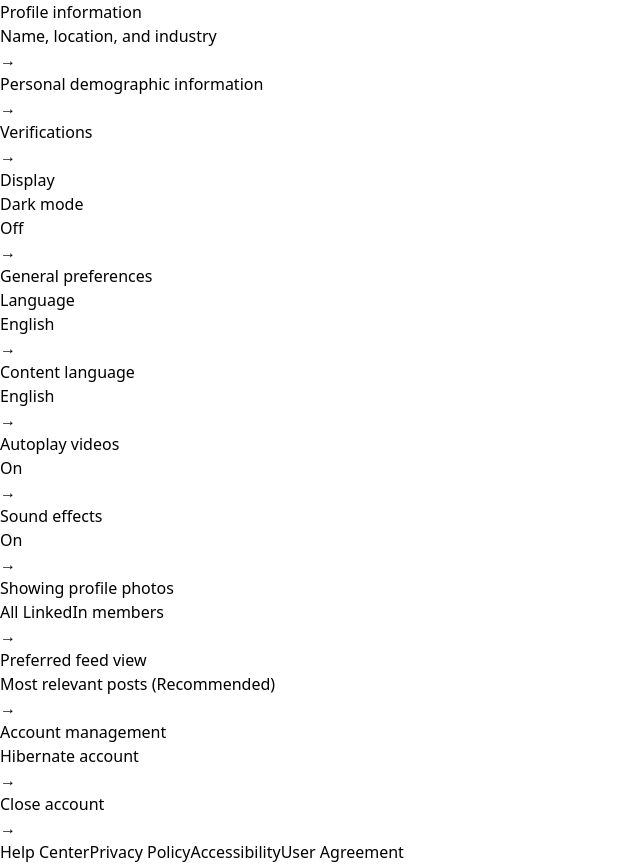
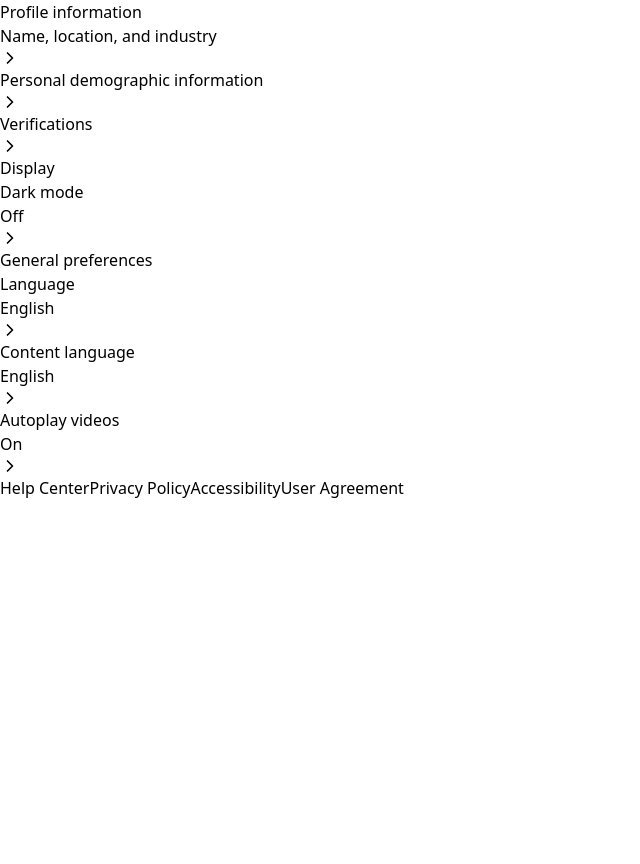
Before and after one commit to Erandi-Hans/SkillPivot-Frontend, a React (Vite) app: page /accountPreferences in a window 1280 px wide. Shown: the whole page, without its empty margins (0-640 px from the left). After the commit the page ends 800 px from the top, so only its background shows below. Built offline with nearby package versions, Linux system fonts and the light colour scheme.

Commit message:
improve code

```diff
--- a/src/components/Studentmaindashboard/Editprofile/Tabs/AccountPreferences/AccountPreferences.jsx
+++ b/src/components/Studentmaindashboard/Editprofile/Tabs/AccountPreferences/AccountPreferences.jsx
@@ -1,79 +1,146 @@
-import React from 'react';
+import React, { useState } from 'react';
+import { ChevronRight, ChevronDown } from 'lucide-react';
 
-
-const SettingRow = ({ title, value, onClick }) => (
+// Moved SettingRow outside to follow best practices and avoid re-render issues
+const SettingRow = ({ id, title, value, children, openSection, toggleSection }) => (
+  <div className="border-b border-gray-100 last:border-0">
     <div
-    onClick={onClick}
-    className="flex items-center justify-between px-2 py-4 transition border-b border-gray-100 rounded-md cursor-pointer group hover:bg-gray-50 last:border-0"
+      onClick={() => toggleSection(id)}
+      className="flex items-center justify-between px-2 py-4 transition rounded-md cursor-pointer group hover:bg-gray-50"
     >
       <div className="flex-1">
-      <p className="text-[15px] font-medium text-gray-800 group-hover:text-blue-600">
+        <p className="text-[15px] font-medium text-gray-800 group-hover:text-blue-600 transition-colors">
           {title}
         </p>
-      {value && <p className="text-sm text-gray-500 mt-0.5">{value}</p>}
+        {/* Show current value only when the section is closed */}
+        {openSection !== id && value && (
+          <p className="text-sm text-gray-500 mt-0.5">{value}</p>
+        )}
       </div>
       <span className="font-light text-gray-400 transition-transform group-hover:translate-x-1">
-      →
+        {openSection === id ? <ChevronDown size={20} /> : <ChevronRight size={20} />}
       </span>
+    </div>
+
+    {/* Expandable Edit Window */}
+    {openSection === id && (
+      <div className="p-5 my-2 border border-gray-100 rounded-lg bg-gray-50 animate-fadeIn">
+        {children}
+      </div>
+    )}
   </div>
 );
 
 const AccountPreferences = () => {
+  const [openSection, setOpenSection] = useState(null);
+  const [darkMode, setDarkMode] = useState("Off");
+  const [language, setLanguage] = useState("English");
+
+  // Toggle logic to open/close sections
+  const toggleSection = (id) => {
+    setOpenSection(openSection === id ? null : id);
+  };
+
+  const handleSave = () => {
+    // Add logic here to update database via API
+    setOpenSection(null);
+  };
+
   return (
     <div className="max-w-2xl pb-10 mx-auto space-y-6">
 
-
+      {/* SECTION 1: Profile Information */}
       <section className="overflow-hidden bg-white border border-gray-200 shadow-sm rounded-xl">
         <div className="p-6">
           <h2 className="mb-4 text-lg font-semibold text-gray-900">Profile information</h2>
           <div className="flex flex-col">
-            <SettingRow title="Name, location, and industry" />
-            <SettingRow title="Personal demographic information" />
-            <SettingRow title="Verifications" />
+            <SettingRow
+              id="name-loc"
+              title="Name, location, and industry"
+              openSection={openSection}
+              toggleSection={toggleSection}
+            >
+              <div className="space-y-4">
+                <p className="text-sm text-gray-600">Update your basic profile identifiers.</p>
+                <div className="grid grid-cols-2 gap-4">
+                  <input type="text" placeholder="First Name" className="p-2 border rounded-md outline-none focus:ring-1 focus:ring-blue-500" />
+                  <input type="text" placeholder="Last Name" className="p-2 border rounded-md outline-none focus:ring-1 focus:ring-blue-500" />
+                </div>
+                <button onClick={handleSave} className="px-4 py-1.5 bg-blue-600 text-white rounded-full text-sm font-semibold hover:bg-blue-700">Save</button>
+              </div>
+            </SettingRow>
+            <SettingRow id="demo" title="Personal demographic information" openSection={openSection} toggleSection={toggleSection} />
+            <SettingRow id="verif" title="Verifications" openSection={openSection} toggleSection={toggleSection} />
           </div>
         </div>
       </section>
 
-
+      {/* SECTION 2: Display */}
       <section className="overflow-hidden bg-white border border-gray-200 shadow-sm rounded-xl">
         <div className="p-6">
           <h2 className="mb-4 text-lg font-semibold text-gray-900">Display</h2>
-          <SettingRow title="Dark mode" value="Off" />
+          <SettingRow
+            id="darkmode"
+            title="Dark mode"
+            value={darkMode}
+            openSection={openSection}
+            toggleSection={toggleSection}
+          >
+            <div className="space-y-3">
+              {["On", "Off"].map((opt) => (
+                <label key={opt} className="flex items-center space-x-3 cursor-pointer">
+                  <input
+                    type="radio"
+                    checked={darkMode === opt}
+                    onChange={() => setDarkMode(opt)}
+                    className="w-4 h-4 text-blue-600"
+                  />
+                  <span className="text-gray-700">{opt}</span>
+                </label>
+              ))}
+              <button onClick={handleSave} className="mt-2 px-4 py-1.5 bg-blue-600 text-white rounded-full text-sm font-semibold">Save</button>
+            </div>
+          </SettingRow>
         </div>
       </section>
 
-
+      {/* SECTION 3: General Preferences */}
       <section className="overflow-hidden bg-white border border-gray-200 shadow-sm rounded-xl">
         <div className="p-6">
           <h2 className="mb-4 text-lg font-semibold text-gray-900">General preferences</h2>
           <div className="flex flex-col">
-            <SettingRow title="Language" value="English" />
-            <SettingRow title="Content language" value="English" />
-            <SettingRow title="Autoplay videos" value="On" />
-            <SettingRow title="Sound effects" value="On" />
-            <SettingRow title="Showing profile photos" value="All LinkedIn members" />
-            <SettingRow title="Preferred feed view" value="Most relevant posts (Recommended)" />
+            <SettingRow
+              id="lang"
+              title="Language"
+              value={language}
+              openSection={openSection}
+              toggleSection={toggleSection}
+            >
+              <select
+                value={language}
+                onChange={(e) => setLanguage(e.target.value)}
+                className="w-full p-2 bg-white border border-gray-300 rounded-md outline-none"
+              >
+                <option>English</option>
+                <option>Sinhala</option>
+                <option>Tamil</option>
+              </select>
+              <button onClick={handleSave} className="mt-4 px-4 py-1.5 bg-blue-600 text-white rounded-full text-sm font-semibold">Update Language</button>
+            </SettingRow>
+
+            {/* You can add more SettingRow components here for other preferences */}
+            <SettingRow id="content-lang" title="Content language" value="English" openSection={openSection} toggleSection={toggleSection} />
+            <SettingRow id="autoplay" title="Autoplay videos" value="On" openSection={openSection} toggleSection={toggleSection} />
           </div>
         </div>
       </section>
 
-
-      <section className="overflow-hidden bg-white border border-gray-200 shadow-sm rounded-xl">
-        <div className="p-6">
-          <h2 className="mb-4 text-lg font-semibold text-gray-900">Account management</h2>
-          <div className="flex flex-col">
-            <SettingRow title="Hibernate account" />
-            <SettingRow title="Close account" />
-          </div>
-        </div>
-      </section>
-
-
+      {/* Footer Links */}
       <div className="flex flex-wrap justify-center gap-4 py-6 text-xs text-gray-500">
-        <span>Help Center</span>
-        <span>Privacy Policy</span>
-        <span>Accessibility</span>
-        <span>User Agreement</span>
+        <span className="cursor-pointer hover:underline">Help Center</span>
+        <span className="cursor-pointer hover:underline">Privacy Policy</span>
+        <span className="cursor-pointer hover:underline">Accessibility</span>
+        <span className="cursor-pointer hover:underline">User Agreement</span>
       </div>
 
     </div>
--- a/src/components/Studentmaindashboard/Editprofile/Tabs/Signsecurity/Signsecurity.jsx
+++ b/src/components/Studentmaindashboard/Editprofile/Tabs/Signsecurity/Signsecurity.jsx
@@ -1,23 +1,47 @@
-import React from 'react';
+import React, { useState } from 'react';
 
-const SecurityRow = ({ title, value, onClick }) => (
+
+const SecurityRow = ({ id, title, value, children, openSection, toggleSection }) => (
+  <div className="border-b border-gray-100 last:border-0">
     <div
-    onClick={onClick}
-    className="flex items-center justify-between px-2 py-5 transition border-b border-gray-100 cursor-pointer group hover:bg-gray-50 last:border-0"
+      onClick={() => toggleSection(id)}
+      className="flex items-center justify-between px-2 py-5 transition cursor-pointer group hover:bg-gray-50"
     >
       <div className="flex-1">
         <p className="text-[15px] font-medium text-gray-800 group-hover:text-blue-600 transition-colors">
           {title}
         </p>
-      {value && <p className="mt-1 text-sm font-normal text-gray-500">{value}</p>}
+        {openSection !== id && value && (
+          <p className="mt-1 text-sm font-normal text-gray-500">{value}</p>
+        )}
       </div>
-    <span className="ml-4 font-light text-gray-400 transition-transform group-hover:translate-x-1">
+      <span className={`ml-4 transition-transform ${openSection === id ? 'rotate-90' : 'group-hover:translate-x-1'} font-light text-gray-400`}>
         →
       </span>
+    </div>
+
+
+    {openSection === id && (
+      <div className="p-5 mt-2 rounded-lg bg-gray-50 animate-fadeIn">
+        {children}
+      </div>
+    )}
   </div>
 );
 
 const Signsecurity = () => {
+  const [openSection, setOpenSection] = useState(null);
+  const [emails, setEmails] = useState("erandi2287hansika@gmail.com");
+
+  const toggleSection = (id) => {
+    setOpenSection(openSection === id ? null : id);
+  };
+
+  const handleSave = () => {
+
+    setOpenSection(null);
+  };
+
   return (
     <div className="max-w-2xl pb-12 mx-auto space-y-6">
 
@@ -28,21 +52,51 @@
           <p className="mb-4 text-sm text-gray-500">Select an option to make changes.</p>
 
           <div className="flex flex-col">
+            {/* Email Section */}
             <SecurityRow
+              id="email"
               title="Email addresses"
-              value="erandi2287hansika@gmail.com"
+              value={emails}
+              openSection={openSection}
+              toggleSection={toggleSection}
+            >
+              <div className="space-y-4">
+                <p className="text-sm font-medium text-gray-600">Primary email</p>
+                <input
+                  type="email"
+                  value={emails}
+                  onChange={(e) => setEmails(e.target.value)}
+                  className="w-full p-2 bg-white border border-gray-300 rounded-md outline-none focus:ring-2 focus:ring-blue-500"
                 />
+                <div className="flex space-x-3">
+                  <button onClick={handleSave} className="px-4 py-1.5 bg-blue-600 text-white rounded-full text-sm font-semibold hover:bg-blue-700 transition">Save Changes</button>
+                  <button onClick={() => setOpenSection(null)} className="px-4 py-1.5 border border-gray-400 rounded-full text-sm font-semibold hover:bg-gray-100 transition">Cancel</button>
+                </div>
+              </div>
+            </SecurityRow>
+
+            {/* Change Password Section */}
             <SecurityRow
-              title="Phone numbers"
-              value="Add a phone number in case you have trouble signing in"
-            />
-            <SecurityRow
+              id="password"
               title="Change password"
               value="Choose a unique password to protect your account"
+              openSection={openSection}
+              toggleSection={toggleSection}
+            >
+              <div className="space-y-4">
+                <input
+                  type="password"
+                  placeholder="Current password"
+                  className="w-full p-2 bg-white border border-gray-300 rounded-md outline-none"
                 />
-             <SecurityRow
-              title="Passkeys"
+                <input
+                  type="password"
+                  placeholder="New password"
+                  className="w-full p-2 bg-white border border-gray-300 rounded-md outline-none"
                 />
+                <button onClick={handleSave} className="px-4 py-1.5 bg-blue-600 text-white rounded-full text-sm font-semibold hover:bg-blue-700">Update Password</button>
+              </div>
+            </SecurityRow>
           </div>
         </div>
       </section>
@@ -53,9 +107,17 @@
           <h2 className="mb-4 text-lg font-semibold text-gray-900">Added protection</h2>
           <div className="flex flex-col">
             <SecurityRow
+              id="2fa"
               title="Two-step verification"
               value="Off"
-            />
+              openSection={openSection}
+              toggleSection={toggleSection}
+            >
+              <div className="flex items-center justify-between">
+                <p className="text-sm text-gray-600">Secure your account with two-step verification.</p>
+                <button className="px-4 py-1 text-sm font-bold text-white bg-blue-600 rounded-full">Turn On</button>
+              </div>
+            </SecurityRow>
           </div>
         </div>
       </section>
```
Lines whose indentation alone changed are shown as unchanged.
